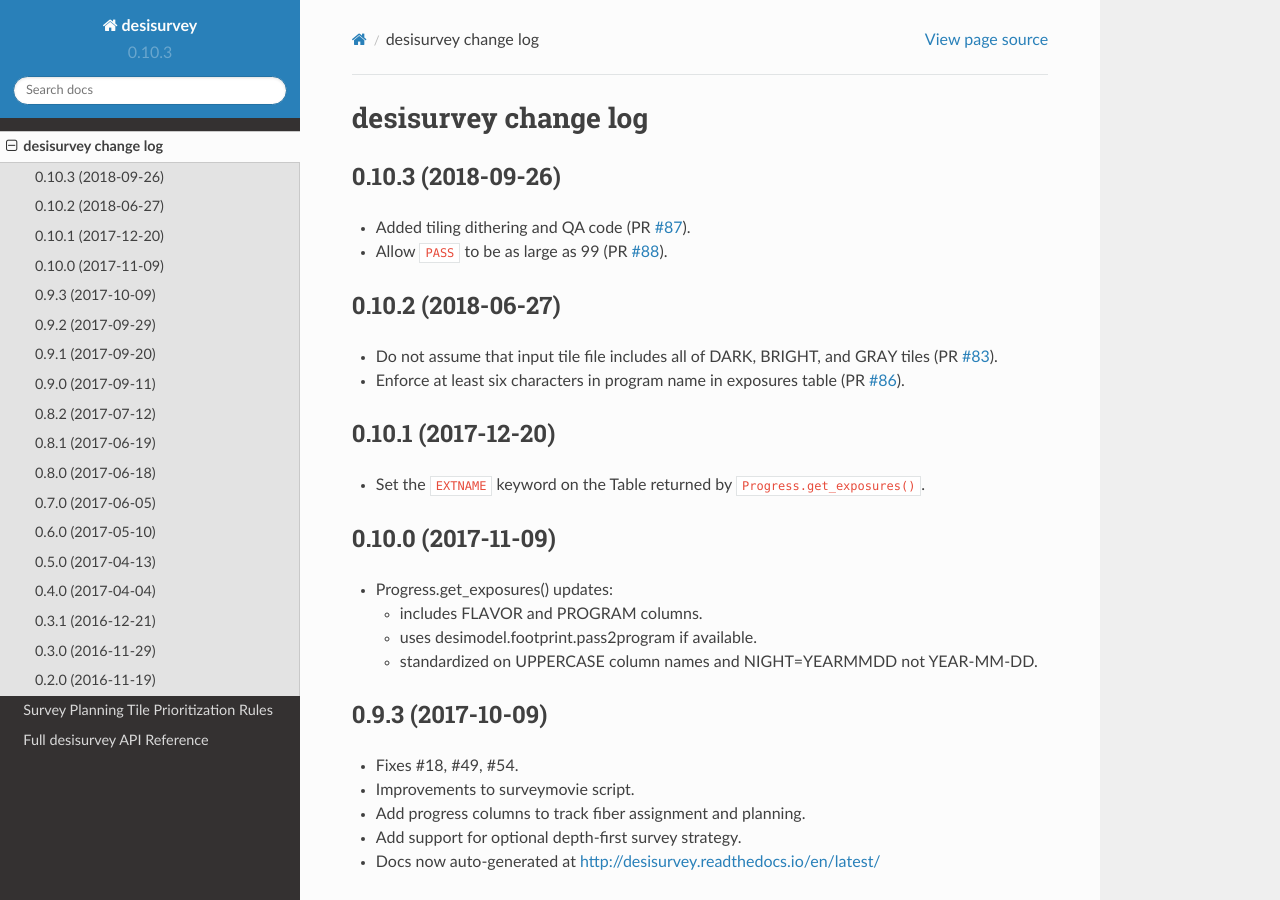
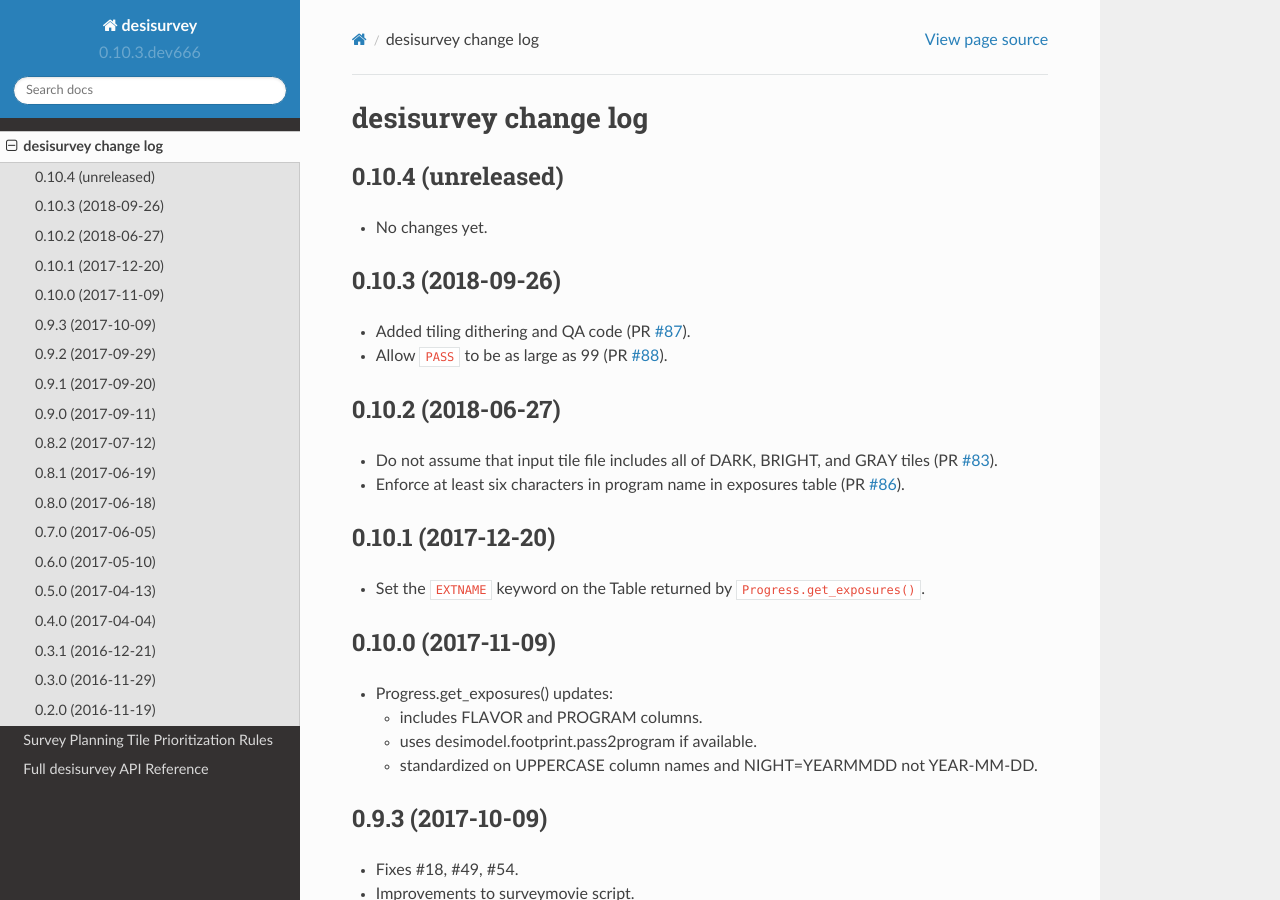
Before and after one commit to desihub/desisurvey, a Sphinx documentation site: the page built from doc/changes.rst, in a window 1280 px wide and 900 px high. Built offline with Sphinx 7.4.7 and the Read the Docs theme 2.0.0, drawn with Linux system fonts in a browser that asks for light colours.

Commit message:
bump version after tag

```diff
--- a/doc/changes.rst
+++ b/doc/changes.rst
@@ -1,6 +1,11 @@
 =====================
 desisurvey change log
 =====================
+
+0.10.4 (unreleased)
+-------------------
+
+* No changes yet.
 
 0.10.3 (2018-09-26)
 -------------------
--- a/py/desisurvey/_version.py
+++ b/py/desisurvey/_version.py
@@ -1 +1 @@
-__version__ = '0.10.3'
+__version__ = '0.10.3.dev666'
```
